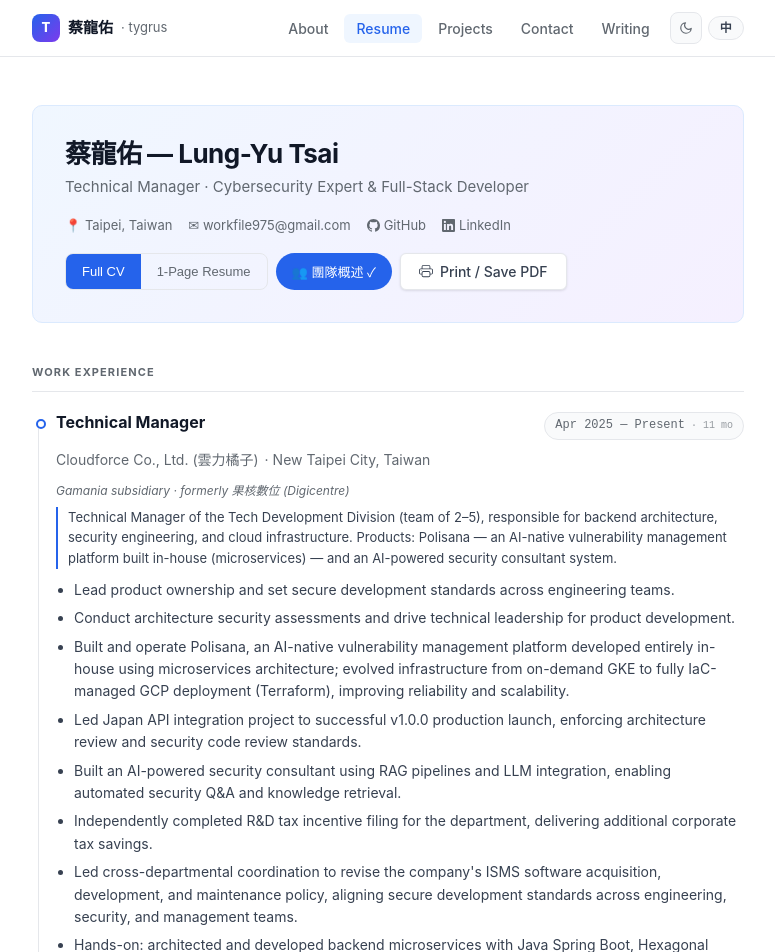
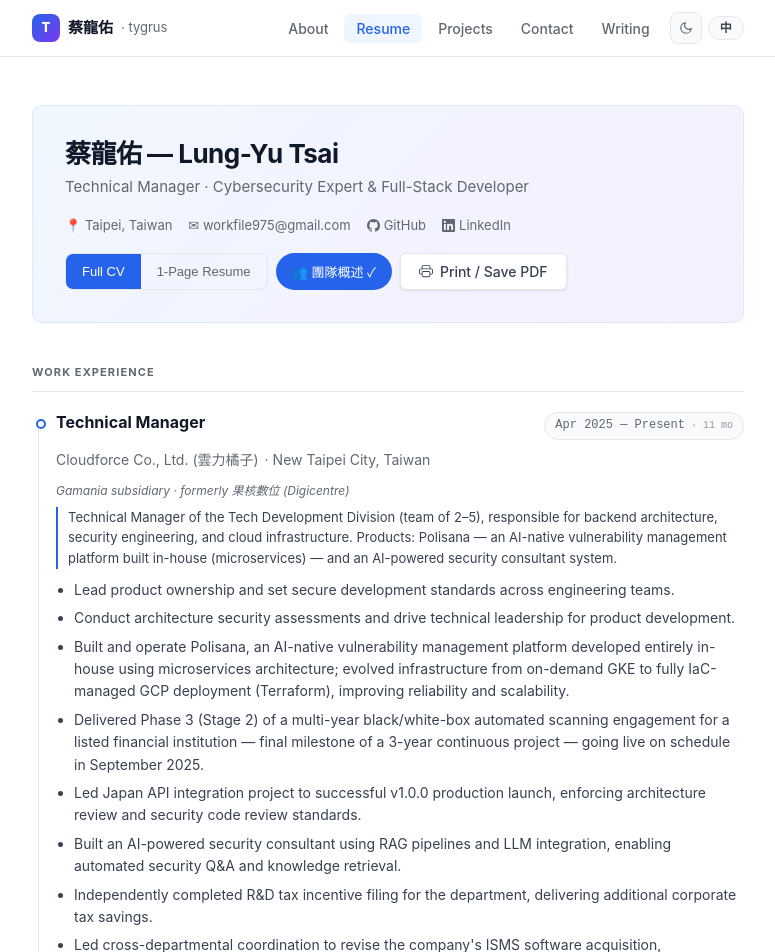
Before and after one commit to Lung-Yu/personal-sites_V2, a React (Vite) app: page /personal-sites_V2/resume in a window 1280 px wide. Shown: the top 952 px of the page, without its empty margins (252-1027 px from the left). Built offline with nearby package versions, Linux system fonts and the light colour scheme.

Commit message:
feat(resume): enhance talks section with notes and update event details

```diff
--- a/src/data/experience.data.ts
+++ b/src/data/experience.data.ts
@@ -19,7 +19,8 @@
       en: [
         'Lead product ownership and set secure development standards across engineering teams.',
         'Conduct architecture security assessments and drive technical leadership for product development.',
-        'Built and operate Polisana, an AI-native vulnerability management platform developed entirely in-house using microservices architecture; evolved infrastructure from on-demand GKE to fully IaC-managed GCP deployment (Terraform), improving reliability and scalability.',,
+        'Built and operate Polisana, an AI-native vulnerability management platform developed entirely in-house using microservices architecture; evolved infrastructure from on-demand GKE to fully IaC-managed GCP deployment (Terraform), improving reliability and scalability.',
+        'Delivered Phase 3 (Stage 2) of a multi-year black/white-box automated scanning engagement for a listed financial institution — final milestone of a 3-year continuous project — going live on schedule in September 2025.',
         'Led Japan API integration project to successful v1.0.0 production launch, enforcing architecture review and security code review standards.',
         'Built an AI-powered security consultant using RAG pipelines and LLM integration, enabling automated security Q&A and knowledge retrieval.',
         'Independently completed R&D tax incentive filing for the department, delivering additional corporate tax savings.',
@@ -30,6 +31,7 @@
         '主導產品規劃，制定跨工程團隊的安全開發標準。',
         '執行架構安全評估，推動產品開發的技術領導。',
         '自行開發並持續營運 Polisana AI-native 弱點管理平台（微服務架構）；基礎設施從 On-demand GKE 演進為完整 IaC 管理的 GCP 部署（Terraform），提升可靠性與可擴展性。',
+        '完成金融上市公司黑白箱自動化掃描系統三年合作的最終里程碑（第三階段二期），2025 年 9 月如期上線交付。',
         '主導日本 API 串接專案順利完成 1.0.0 上線，建立架構審查與安全碼審標準。',
         '以 RAG 流水線與 LLM 整合，獨力打造 AI 驅動資安顧問系統，實現自動化資安問答與知識檢索。',
         '獨立完成部門研發投資抵減申報，為公司創造額外稅務節省效益。',
@@ -107,7 +109,7 @@
         'Resolved a long-standing vendor dispute through technical clarification and compromise, saving millions in potential costs.',
         'Completed CSSLP certification and mentored interns, building a structured technical knowledge transfer process.',
         'Recipient of the 2023 Gama Star Award for project excellence.',
-        'Hands-on: developed the secure development workflow management platform in C# .NET 8 with EF Core and Docker; led the Japan API project as the detection API provider, architecting and reviewing the App and source code scanning integration design.',,
+        'Hands-on: developed the secure development workflow management platform in C# .NET 8 with EF Core and Docker; led the Japan API project as the detection API provider, architecting and reviewing the App and source code scanning integration design.',
       ],
       zh: [
         '將安全工具整合至 CI/CD 流水線，自動化弱點掃描與合規檢查。',
@@ -139,7 +141,7 @@
         'Developed automation tools reducing team vulnerability-handling volume by 51%; built a self-service application security testing platform that eliminated 80% of repetitive manual operations, deployed to production for enterprise clients.',
         'Streamlined white-box security consulting SOP to achieve ~2× throughput improvement; led DevSecOps adoption engagements for 7+ enterprise clients across the financial and technology sectors.',
         'Served as the primary technical spokesperson within a Micro Focus MSSP Gold Partner team, representing the organisation at client-facing presentations and public tech sessions.',
-        'Hands-on: personally built ScanPortal (full-stack web platform, sold to 2 enterprise clients); co-developed a financial-sector black/white-box automated scanning platform (Java Spring Boot, Flutter, Jenkins, WebInspect, Fortify SCA, automation scripts) with approval workflow and CI/CD integration, sold to a listed financial institution.',,
+        'Hands-on: personally built ScanPortal (full-stack web platform, sold to 2 enterprise clients); co-developed a financial-sector black/white-box automated scanning platform (Java Spring Boot, Flutter, Jenkins, WebInspect, Fortify SCA, automation scripts) with approval workflow and CI/CD integration, sold to a listed financial institution.',
       ],
       zh: [
         '設計企業級 DevSecOps 流程，將安全性整合至完整 SDLC 中。',
--- a/src/data/talks.data.ts
+++ b/src/data/talks.data.ts
@@ -30,7 +30,7 @@
       zh: 'DevSecOps 與敏捷整合自動化安全測試',
     },
     event: 'CyberRes 2025',
-    date: { en: 'April 2025', zh: '2025年4月' },
+    date: { en: 'April 17, 2025', zh: '2025年4月17日' },
     location: 'Nangang Exhibition Center',
     slides: 'https://cybersec.ithome.com.tw/2025/session-page/3607',
     video: '',
@@ -52,11 +52,11 @@
       en: 'DevSecOps & AI: Opportunities and Challenges of a Double-Edged Sword',
       zh: 'DevSecOps & AI：雙面刃的機遇與挑戰',
     },
-    event: 'CISA Conference',
+    event: 'CISA Digital Application Week 2024',
     date: { en: 'August 2024', zh: '2024年8月' },
     location: 'Live Stream',
     slides: '',
-    video: '',
+    video: 'https://www.youtube.com/watch?v=vFeDcm1HMBs',
   },
   {
     title: {
@@ -64,10 +64,14 @@
       zh: 'DevOps + Sec：強力後盾還是麻煩製造者？',
     },
     event: 'DevOpsDays Taipei 2024',
-    date: { en: 'July 2024', zh: '2024年7月' },
+    date: { en: 'July 10, 2024', zh: '2024年7月10日' },
     location: 'Bottle Cap Factory',
     slides: 'https://devopsdays.tw/2024/session-page/3022',
     video: '',
+    note: {
+      en: 'Audience rating: 4.47 / 5 (top score 4.85)',
+      zh: '聽眾評分：4.47 / 5（本屆最高分 4.85）',
+    },
     resume: true,
   },
   {
--- a/src/data/types.ts
+++ b/src/data/types.ts
@@ -77,6 +77,7 @@
   location?: string
   slides: string
   video: string
+  note?: BL
   resume?: boolean
 }
 
--- a/src/pages/Resume.tsx
+++ b/src/pages/Resume.tsx
@@ -248,6 +248,9 @@
                     </a>
                   )}
                 </div>
+                {talk.note && (
+                  <div className="talk-note">{l(talk.note)}</div>
+                )}
               </div>
             ))}
           </div>
--- a/src/styles/Resume.css
+++ b/src/styles/Resume.css
@@ -450,6 +450,13 @@
 
 .talk-link:hover { opacity: 0.75; text-decoration: none; }
 
+.talk-note {
+  font-size: 12px;
+  color: var(--text-muted);
+  margin-top: 4px;
+  font-style: italic;
+}
+
 .talks-invite-cta {
   display: inline-block;
   margin-top: 18px;
```
